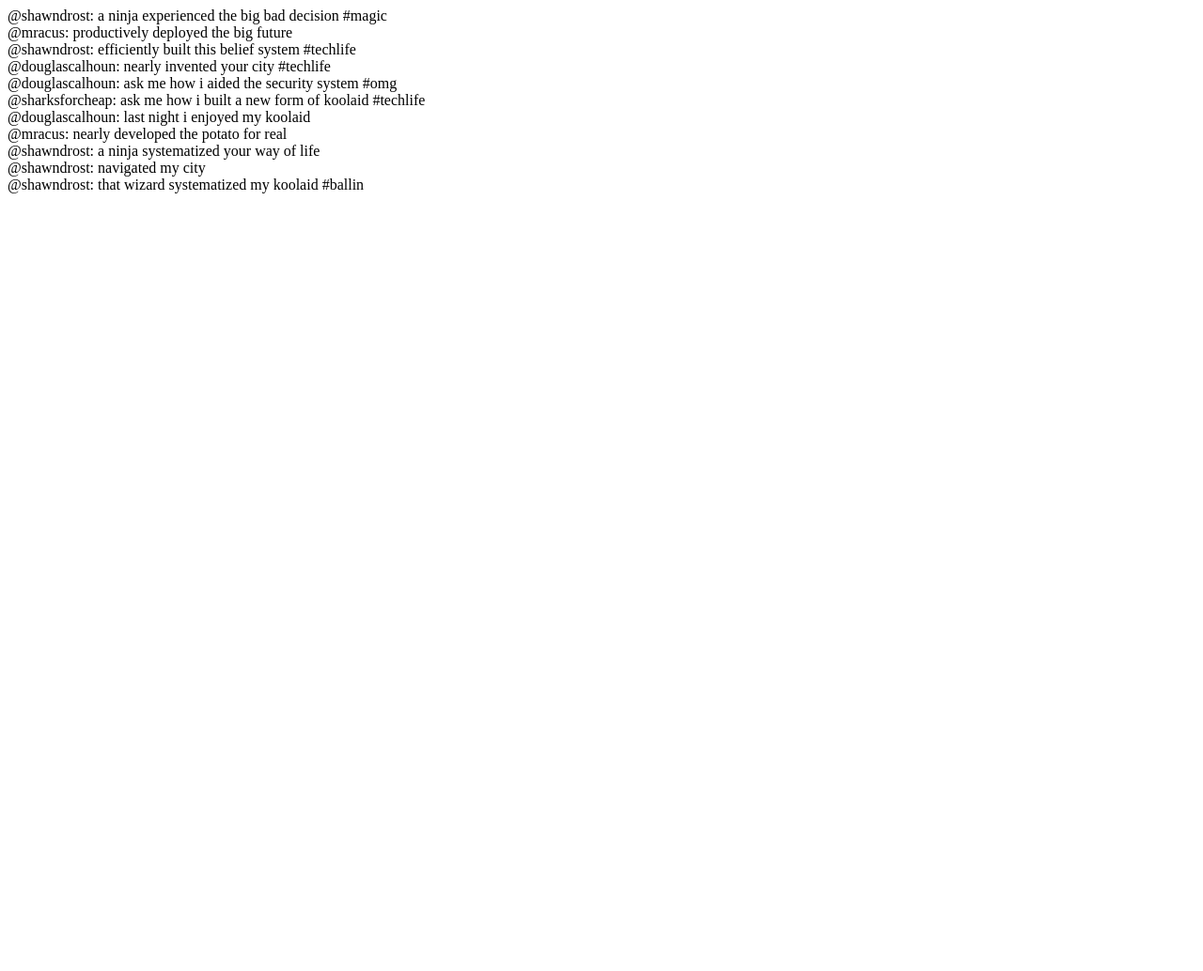
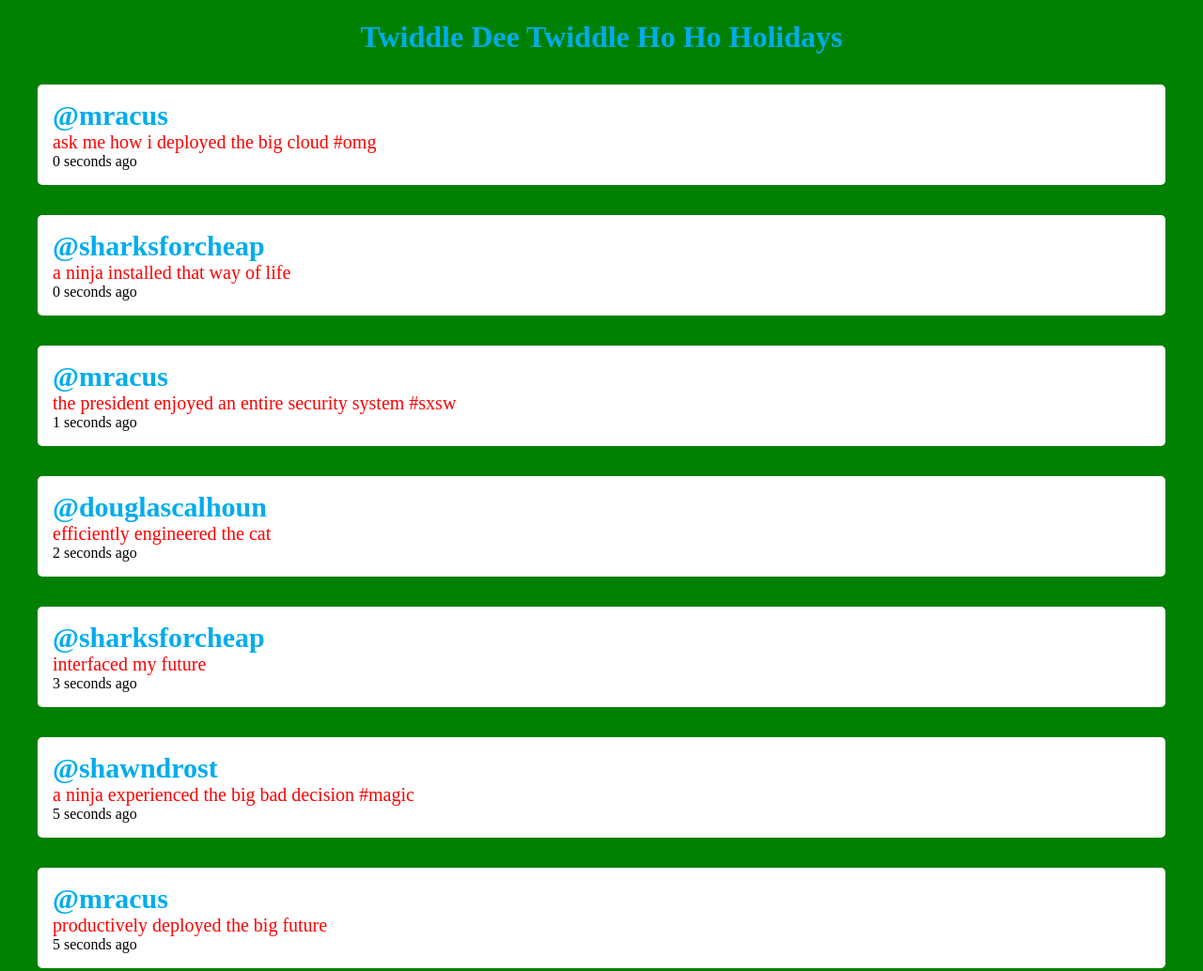
Before and after one commit to tiffanyjalovec/twiddler, a plain HTML site: page index.html in a window 1280 px wide. Shown: the top 1034 px of the page at 94% size. Before the commit the page ends 800 px from the top, so only its background shows below. Drawn offline with Linux system fonts and the light colour scheme.

Commit message:
fa la la la Twiddler

```diff
--- a/index.html
+++ b/index.html
@@ -1,25 +1,183 @@
 <!DOCTYPE html>
-<html>
+<html lang = "en">
   <head>
+    <title>
+      Fa la la la Twiddler
+    </title>
     <script src="jquery.js"></script>
     <script src="data_generator.js"></script>
   </head>
+  <style>
+
+    body { background-color: green }
+    h1 {
+        text-align: center;
+        color: #00aced;
+        margin-bottom: 0.5rem;
+    }
+
+    #shownewtweets{
+        width: 200px;
+        margin: 0 auto;
+        text-align: center;
+        color: #fff;
+        font-size: 30px;
+        letter-spacing: 1px;
+        cursor: pointer;
+    }
+
+    .handle {
+      color: #00aced;
+      font-size: 30px;
+      font-weight: 900
+    }
+
+    .ts {
+      color: black;
+    }
+
+    .msg {
+      color: red;
+      font-size: 20px
+    }
+
+    #reset {
+        width: 200px;
+        margin: 0 auto;
+        text-align: center;
+        color: #fff;
+        font-size: 12px;
+        letter-spacing: 1px;
+        cursor: pointer;
+    }
+
+    .tweet {
+        margin: 2rem;
+        padding: 1rem;
+        border-radius: 5px;
+        background-color: #fff;
+        cursor: pointer;
+    }
+
+  </style>
   <body>
+
+    <!-- TITLE -->
+    <h1 id="title">Twiddle Dee Twiddle Ho Ho Holidays</h1>
+
+    <!--NEW TWEETS
+    <h1 id="shownewtweets">Show New Tweets</h1> -->
+
+    <!-- RESET TWEETS -->
+    <div id="reset" style="display: none">HOME</div>
+
+    <!-- CONTAINER FOR TWEETS -->
+    <div id="tweets"></div>
+
+    <!-- FOOTER SCRIPTS -->
     <script>
 
       $(document).ready(function(){
-        var $body = $('body');
-        $body.html('');
+        var clicked = false;
 
-        var index = streams.home.length - 1;
-        while(index >= 0){
-          var tweet = streams.home[index];
-          var $tweet = $('<div></div>');
-          $tweet.text('@' + tweet.user + ': ' + tweet.message);
-          $tweet.appendTo($body);
-          index -= 1;
+        // Function that loads all tweets from stream into the DOM.
+        function loadTweets() {
+
+          // Access the tweets container and clear it..
+          var $tweets = $('#tweets');
+          $tweets.html('');
+
+          // Determines the number of tweets that were randomly generated.
+          var index = 0;
+
+          // Store the current time.
+          var page_load_dt = new Date($.now());
+
+          // Iterate through the dummy tweets.
+          while(index < streams.home.length) {
+
+            // Access the tweet.
+            var tweet = streams.home[index];
+
+            // Determine the number of seconds that have passed from when the page loaded.
+            var ts_diff = Math.abs(tweet.created_at - page_load_dt);
+
+            // Build the tweet.
+            var handle = '<div class="handle">@' + tweet.user + '</div>';
+            var message = '<div class="msg">' + tweet.message + '</div>';
+            if (ts_diff < 60000) {
+              var timestamp = '<div class="ts">' + parseInt(ts_diff / 1000.00) + ' seconds ago</div>';
+            } else {
+              var timestamp = '<div class="ts">' + parseInt(ts_diff / 60000.00) + ' minutes ago</div>';
+            }
+            var $tweet = $('<div class="tweet">' + handle + message + timestamp + '</div>');
+
+            // Append the tweet to the tweets container.
+            $tweet.prependTo($tweets);
+
+            // Decrement the index.
+            index += 1;
+
+          }
+
+          // Listen for clicks on a username.
+        $('.handle').click(function() {
+            clicked = true;
+
+          // Access the handle of the person we are wanting to view.
+          var target_handle = $(this).text();
+
+          // Update the title of the page.
+          $('#title').html(target_handle + ' Timeline');
+          console.log("button");
+
+          // Iterate through each tweet.
+          $('.tweet').each(function() {
+
+            // If the tweet does not belong to the target handle then hide it.
+            var tweets_owner = $(this).find('.handle').text();
+            if (tweets_owner != target_handle) {
+              $(this).hide();
+            }
+
+            // Show the button.
+            $('#reset').slideDown(250);
+
+          });
+         });
         }
 
+        loadTweets();
+
+
+        // Listen for click on reset button.
+        $('#reset').click(function() {
+
+          // Update the title of the page.
+          $('#title').html('Twiddle Dee Twiddle Ho Ho Holidays');
+
+          // Show all tweets.
+          $('.tweet').show();
+
+          $('#reset').hide();
+
+          //clicked back to false;
+          clicked = false;
+
+        });
+
+        // // Show the button.
+        // $('#shownewtweets').slideDown(250);
+
+        // //Listen for click on show new tweets button.
+        // $('#shownewtweets').click(function() {
+        //   //loadTweets();
+        // });
+            setInterval(function() {
+              if (clicked === false){
+            loadTweets();
+             }
+            }, 5000)
       });
 
     </script>
```
